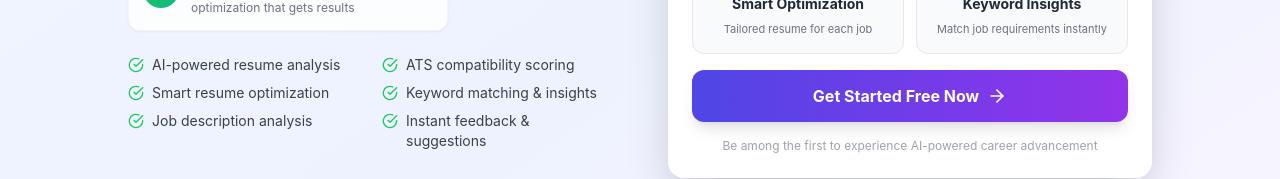
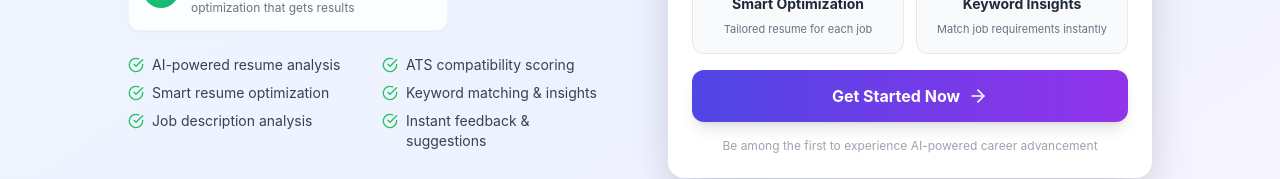
Before and after one commit to Cielo-Decoders/ai-resume, a React (Create React App) app in the folder client/: page / in a window 1280 px wide. Shown: the part 407-586 px from the top of the page. Built offline with nearby package versions, Linux system fonts and the light colour scheme; no server answers.

Commit message:
Update button text on LandingPage component

```diff
--- a/client/src/pages/LandingPage.tsx
+++ b/client/src/pages/LandingPage.tsx
@@ -145,7 +145,7 @@ export default function LandingPage() {
               onClick={handleGetStarted}
               className="w-full bg-gradient-to-r from-indigo-600 to-purple-600 text-white py-3.5 px-6 rounded-xl font-bold text-base hover:from-indigo-700 hover:to-purple-700 focus:ring-4 focus:ring-indigo-200 transition-all flex items-center justify-center gap-2 shadow-lg hover:shadow-xl"
             >
-              Get Started Free Now
+              Get Started Now
               <ArrowRight className="w-5 h-5" />
             </button>
 
```
